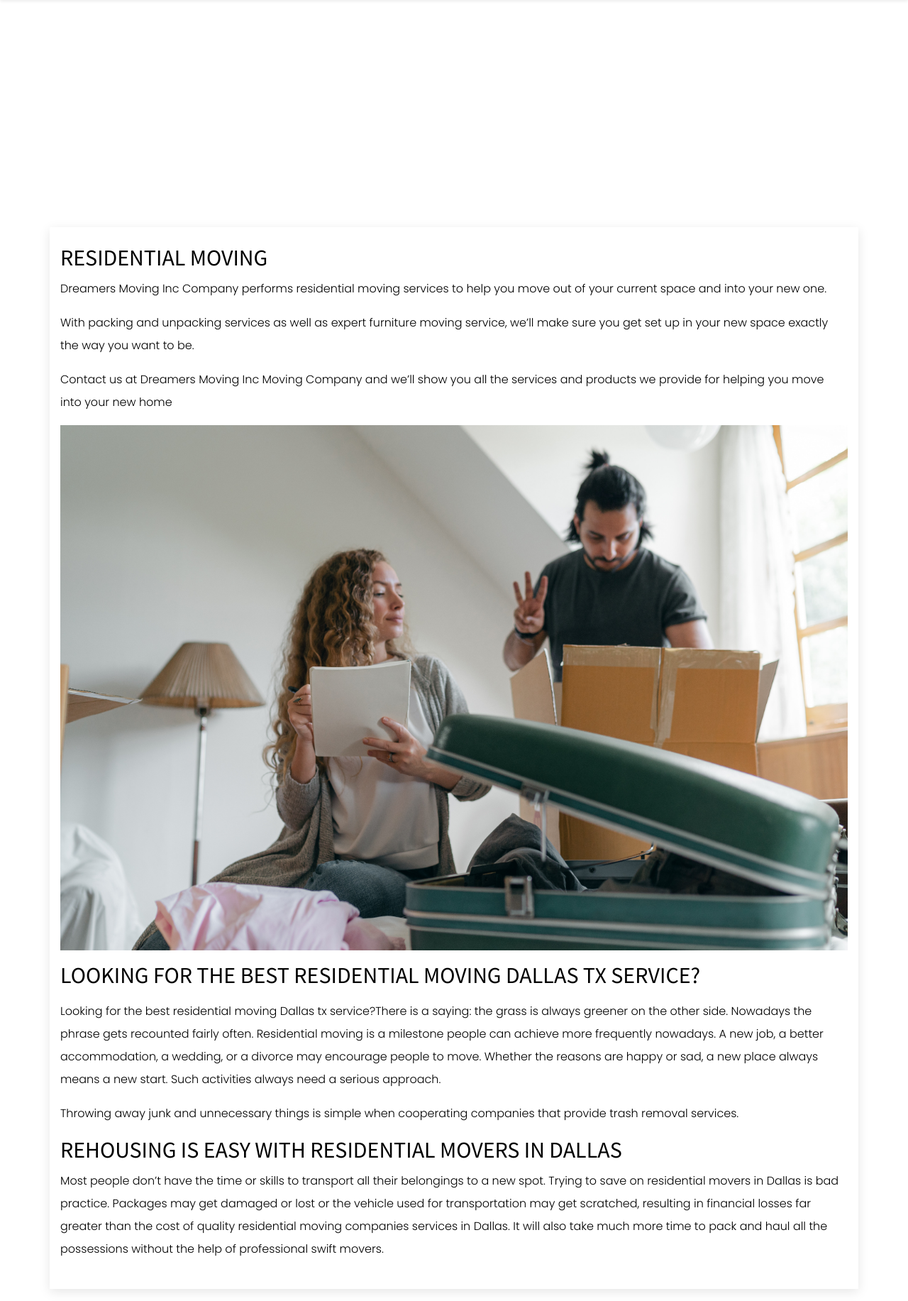
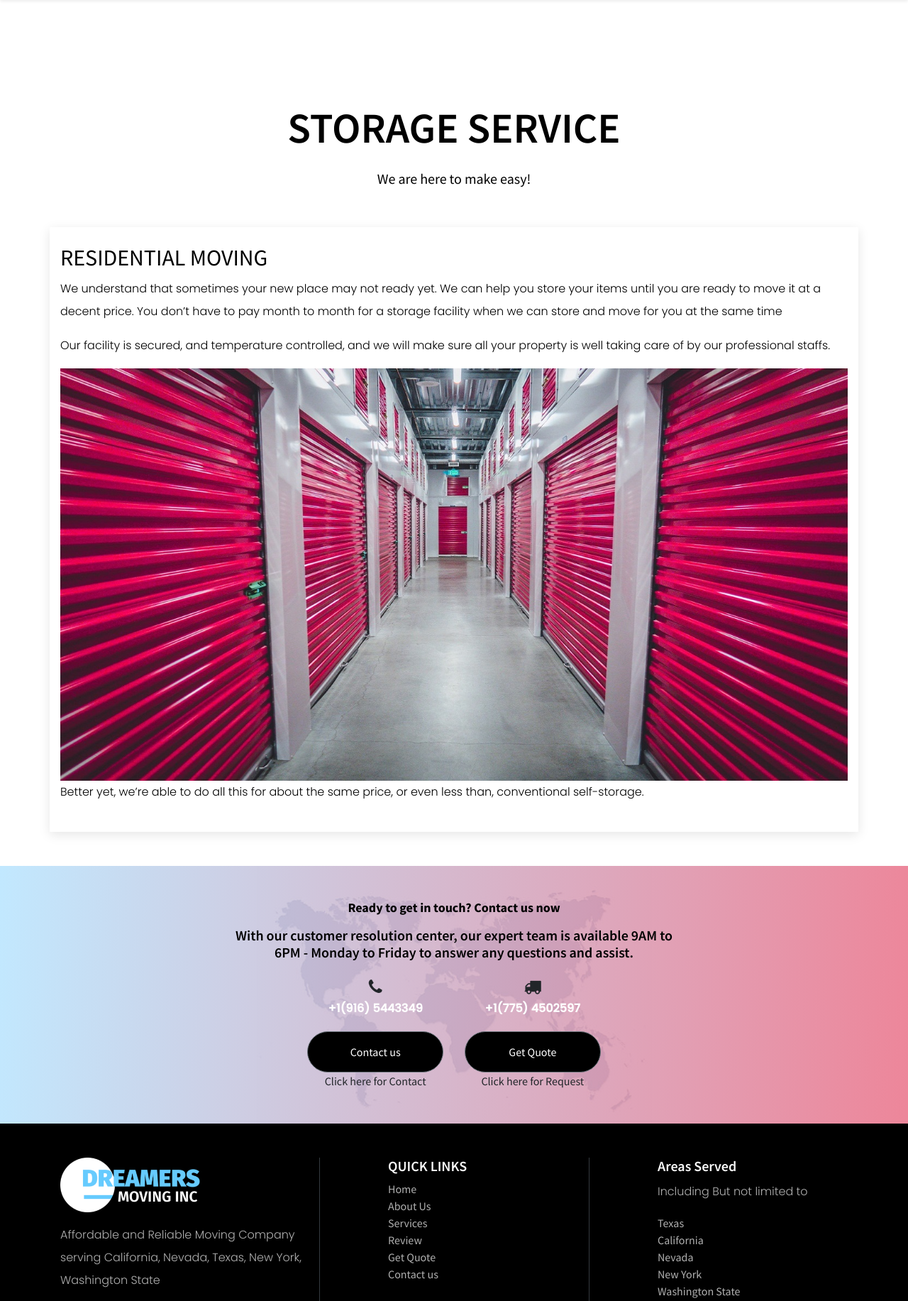
Before and after one commit to omoyolab/DreamersMoving, a Django app: page /dreamer/storage/ in a window 1280 px wide. Shown: the part 126-1959 px from the top of the page at 71% size. Run offline with Django 3.2, Linux system fonts and the light colour scheme; style sheets or scripts are compiled from the project's sources; parts of the project's set-up code (start-up, migrations or seed data) failed here and were passed over; some libraries are stand-ins or nearby versions.

Commit message:
added text for storage

```diff
--- a/templates/storage.html
+++ b/templates/storage.html
@@ -3,14 +3,13 @@
 
 {% block content %}
 
-
 <header class="contact-us-banner">
     <div class="container pt-0 pt-md-5">
         <div class="row mt-0 mt-md-5 pt-5">
             <div class="col-12 col-md-12 text-center">
-                <h1 class="text-uppercase text-white">Storage
+                <h1 class="text-uppercase ">Storage Service
                 </h1>
-                <h4 class="sub-heading animated text-white mt-0 mt-md-4">We are here to make easy!</h4>
+                <h4 class="sub-heading animated mt-0 mt-md-4">We are here to make easy!</h4>
 
             </div>
         </div>
@@ -24,30 +23,23 @@
 
                 <div class="col-12 col-md-12">
                     <h3>RESIDENTIAL MOVING</h3>
-              <p>Dreamers Moving Inc Company performs residential moving services to help you move out of your current space and into your new one.</p>
-              <p>
-                 With packing and unpacking services as well as expert furniture moving service, we’ll make sure you get set up in your new space exactly the way you want to be.
-              </p>
-              <p>Contact us at Dreamers Moving Inc Moving Company and we’ll show you all the services and products we provide for helping you move into your new home</p>
+                    <p>We understand that sometimes your new place may not ready yet. We can help you store your items
+                        until you are ready to move it at a decent price. You don’t have to pay month to month for a
+                        storage facility when we can store and move for you at the same time</p>
+
+                    <p>Our facility is secured, and temperature controlled, and we will make sure all your property is
+                        well taking care of by our professional staffs.</p>
 
 
                 </div>
                 <div class="col-12 col-md-12">
-                <img src="{% static 'images/banner2.jpg' %}" alt="" class="img-fluid">
+                    <img src="{% static 'images/storage.jpg' %}" alt="" class="img-fluid">
                 </div>
-             <div class="col-12 mt-3">
-               <h3>
-LOOKING FOR THE BEST RESIDENTIAL MOVING DALLAS TX SERVICE?</h3>
 
+                <div class="col-12 col-md-12">
 
-                      <p class="mt-3">
-                        Looking for the best residential moving Dallas tx service?There is a saying: the grass is always greener on the other side. Nowadays the phrase gets recounted fairly often. Residential moving is a milestone people can achieve more frequently nowadays. A new job, a better accommodation, a wedding, or a divorce may encourage people to move. Whether the reasons are happy or sad, a new place always means a new start. Such activities always need a serious approach.
-                      </p>
-                      <p>Throwing away junk and unnecessary things is simple when cooperating companies that provide trash removal services.</p>
-             </div>
-              <div class="col-12 col-md-12">
-              <h3>REHOUSING IS EASY WITH RESIDENTIAL MOVERS IN DALLAS</h3>
-              <p>Most people don’t have the time or skills to transport all their belongings to a new spot. Trying to save on residential movers in Dallas is bad practice. Packages may get damaged or lost or the vehicle used for transportation may get scratched, resulting in financial losses far greater than the cost of quality residential moving companies services in Dallas. It will also take much more time to pack and haul all the possessions without the help of professional swift movers.</p>
+                    <p>Better yet, we’re able to do all this for about the same price, or even less than, conventional
+                        self-storage.</p>
 
 
 
@@ -57,34 +49,6 @@
         </div>
     </section>
 
-<!--
- <section class="contact-map py-5">
-     <div class="container">
-         <div class="row justify-content-center">
-             <div class="col-12 col-lg-7 text-center">
-                  <h4 class="font-weight-bold">Ready to get in touch? Contact us now</h4>
-                  <h5 class="mt-3">With our customer resolution center,
-our expert team is available 9AM to 6PM - Monday to Friday
-to answer any questions and assist.</h5>
-            <div class="row justify-content-center mt-4">
-                <div class="col-6 col-md-4">
-                      <i class="fa fa-phone display-2"></i>
-                      <p class="font-weight-bold text-white"> +1(214) 2843377</p>
-                      <a href="contact.html" class="btn btn-secondary w-100 d-block rounded-pill px-3 px-md-5 py-3">Contact us</a>
-                      Click here for Contact
-                </div>
-                 <div class="col-6 col-md-4">
-                   <i class="fa fa-truck"></i>
-                    <p class="font-weight-bold text-white"> +1(214) 2843377</p>
-                   <a href="quote.html" class="btn btn-secondary d-block w-100 rounded-pill  px-3 px-md-5 py-3">Get Quote</a>
-                   Click here for Request
-                </div>
-            </div>
-             </div>
-         </div>
-     </div>
- </section> -->
-
 
 </main>
 
```
Also changed, not shown: static/images/storage.jpg (added). Lines whose indentation alone changed are shown as unchanged.
